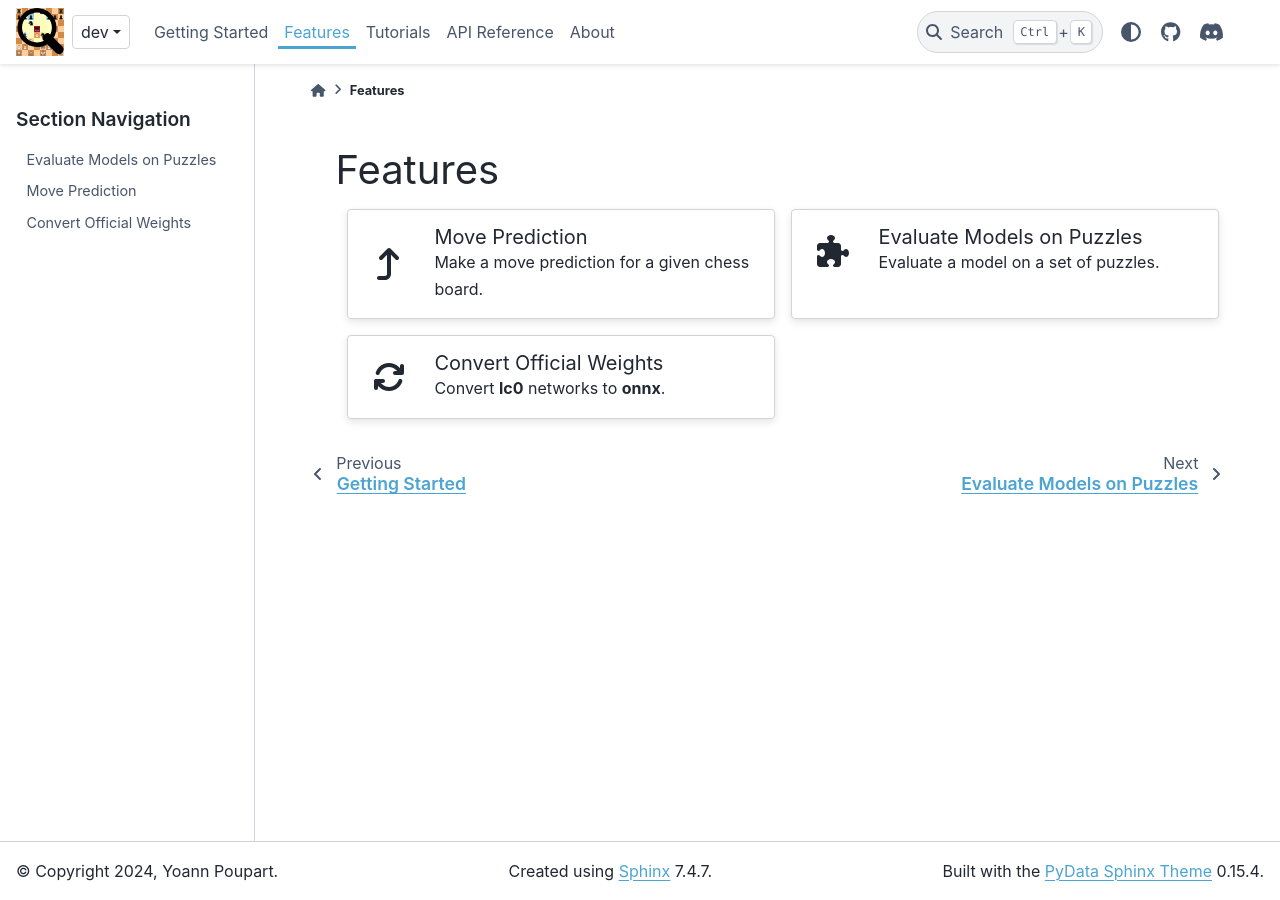
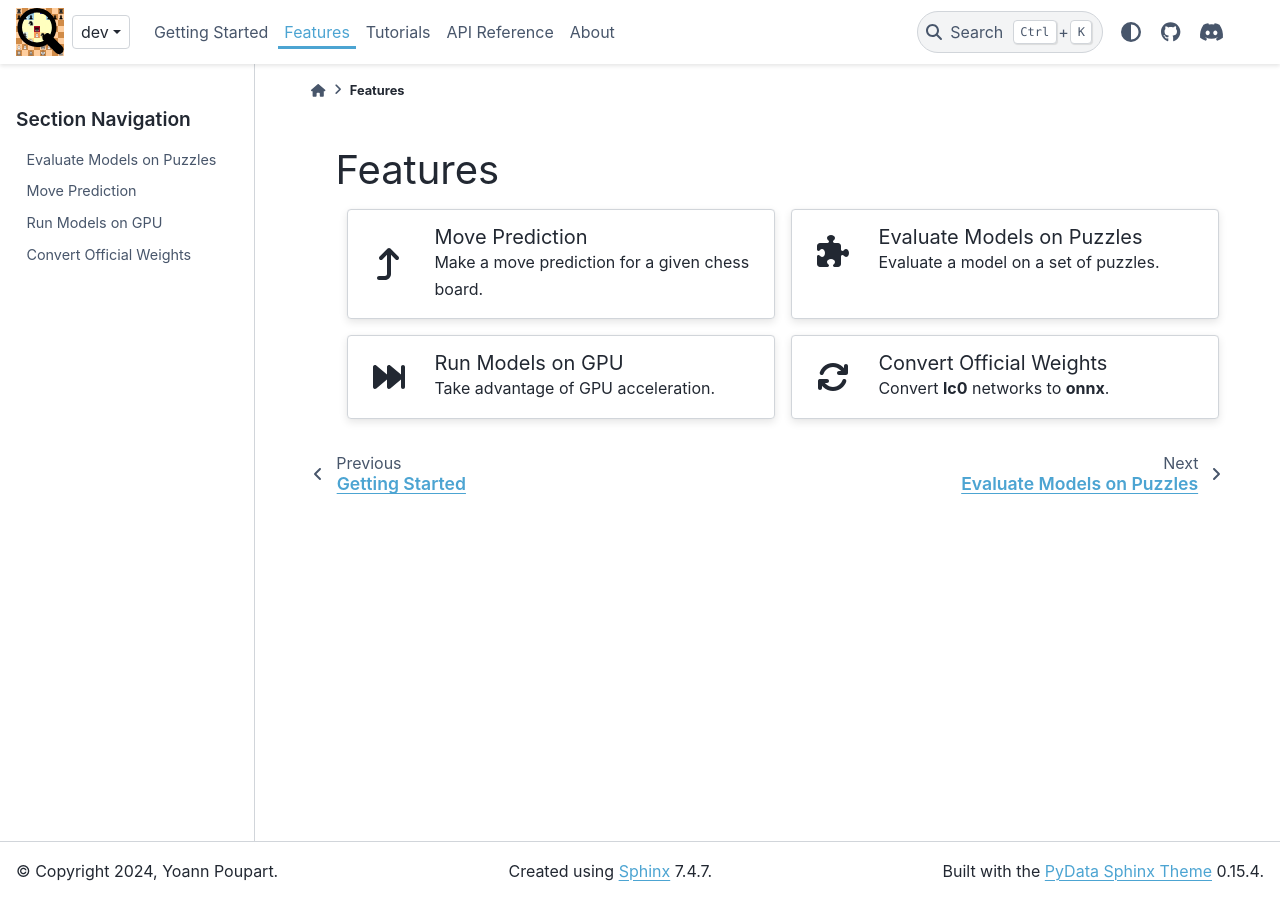
Before and after one commit to Xmaster6y/lczerolens, a Sphinx documentation site: the page built from docs/source/features.rst, in a window 1280 px wide. Built offline with Sphinx 7.4.7 and the PyData theme 0.15.4, drawn with Linux system fonts in a browser that asks for light colours.

Commit message:
updated docs

```diff
--- a/docs/source/features.rst
+++ b/docs/source/features.rst
@@ -55,6 +55,23 @@ Features
          </div>
 
    .. grid-item-card::
+      :link: notebooks/features/run-models-on-gpu.ipynb
+      :class-card: surface
+      :class-body: surface
+
+      .. raw:: html
+
+         <div class="d-flex align-items-center">
+            <div class="d-flex justify-content-center" style="min-width: 50px; margin-right: 20px; height: 100%;">
+               <i class="fa-solid fa-forward-fast fa-2x"></i>
+            </div>
+            <div>
+               <h5 class="card-title">Run Models on GPU</h5>
+               <p class="card-text">Take advantage of GPU acceleration.</p>
+            </div>
+         </div>
+
+   .. grid-item-card::
       :link: notebooks/features/convert-official-weights.ipynb
       :class-card: surface
       :class-body: surface
@@ -77,4 +94,5 @@ Features
 
    notebooks/features/evaluate-models-on-puzzles.ipynb
    notebooks/features/move-prediction.ipynb
+   notebooks/features/run-models-on-gpu.ipynb
    notebooks/features/convert-official-weights.ipynb
```
